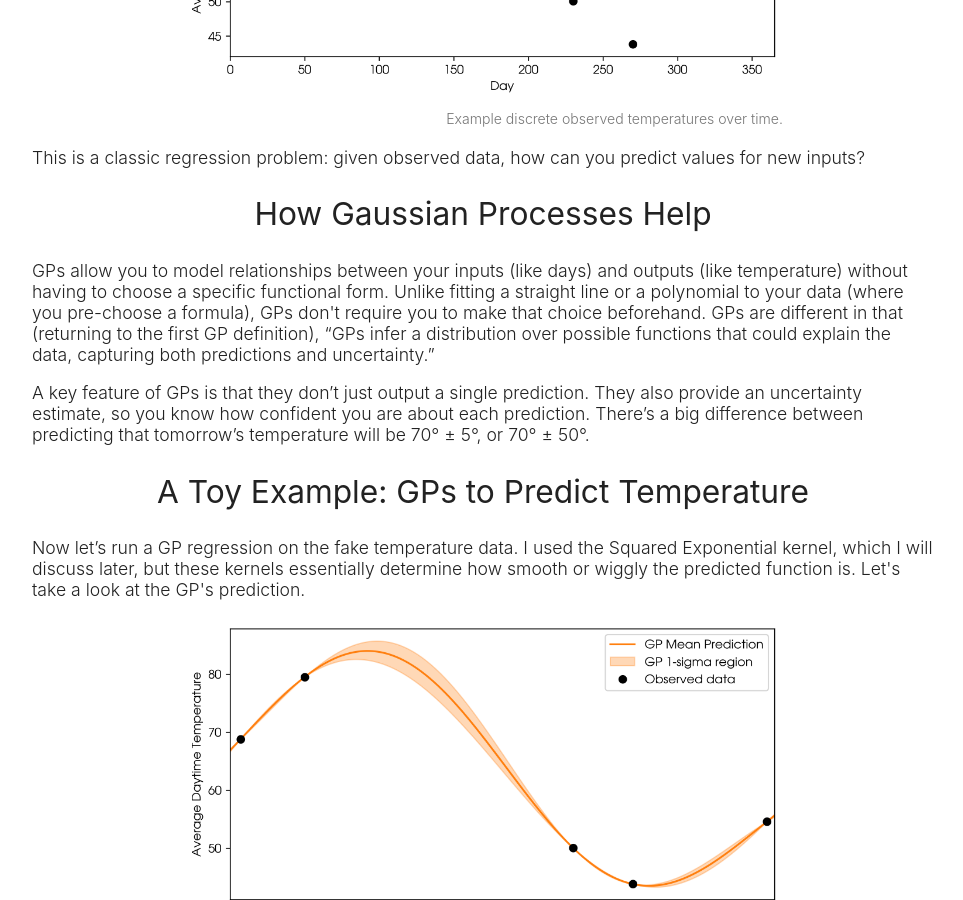
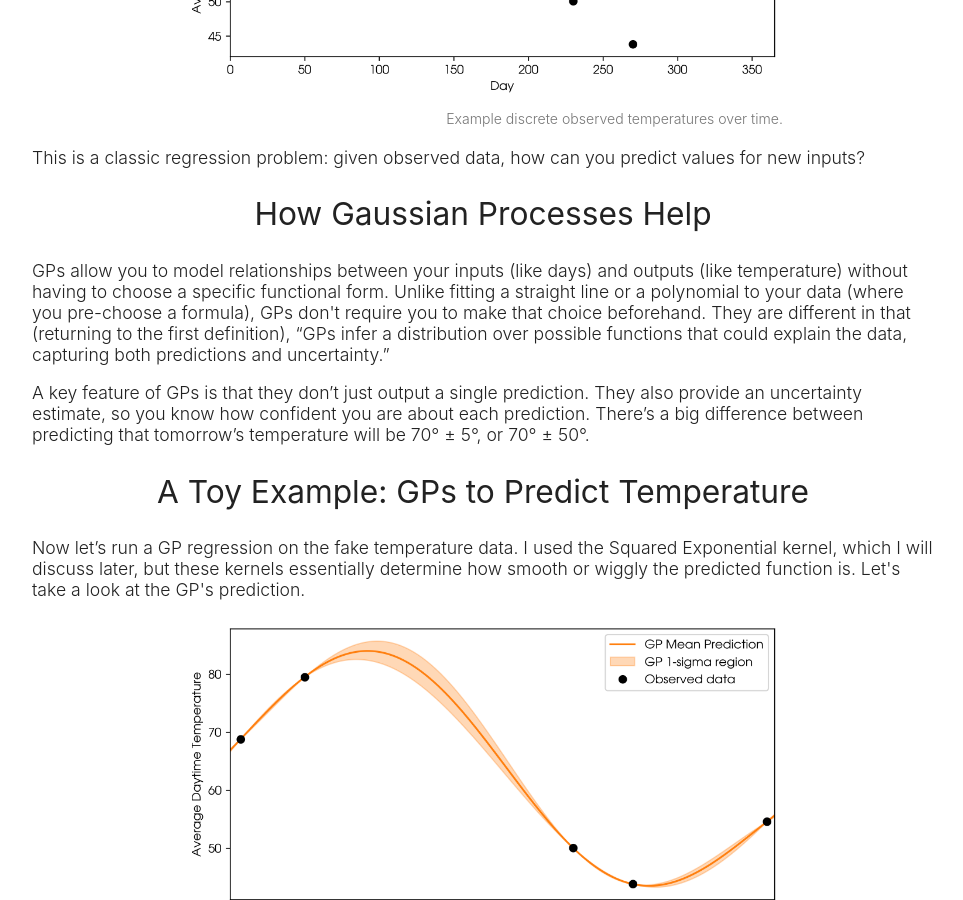
Before and after one commit to zoekko/zoekko.github.io, a Jekyll site: the page blog/gps/gp-toy-example.html, which Jekyll copies as it is, in a window 1280 px wide and 900 px high, scrolled down 972 px. Shown: the whole window, without its empty margins (157-1120 px from the left). Built offline with Jekyll 4.4.1, drawn with Linux system fonts in a browser that asks for light colours.

Commit message:
Update gp-toy-example.html

```diff
--- a/blog/gps/gp-toy-example.html
+++ b/blog/gps/gp-toy-example.html
@@ -165,7 +165,7 @@
 
         <h2>How Gaussian Processes Help</h2>
         <div>
-            <p>GPs allow you to model relationships between your inputs (like days) and outputs (like temperature) without having to choose a specific functional form. Unlike fitting a straight line or a polynomial to your data (where you pre-choose a formula), GPs don't require you to make that choice beforehand. GPs are different in that (returning to the first GP definition), “GPs infer a distribution over possible functions that could explain the data, capturing both predictions and uncertainty.”
+            <p>GPs allow you to model relationships between your inputs (like days) and outputs (like temperature) without having to choose a specific functional form. Unlike fitting a straight line or a polynomial to your data (where you pre-choose a formula), GPs don't require you to make that choice beforehand. They are different in that (returning to the first definition), “GPs infer a distribution over possible functions that could explain the data, capturing both predictions and uncertainty.”
             <p>
                 A key feature of GPs is that they don’t just output a single prediction. They also provide an uncertainty estimate, so you know how confident you are about each prediction. There’s a big difference between predicting that tomorrow’s temperature will be 70° ± 5°, or 70° ± 50°.
             </p>
```
